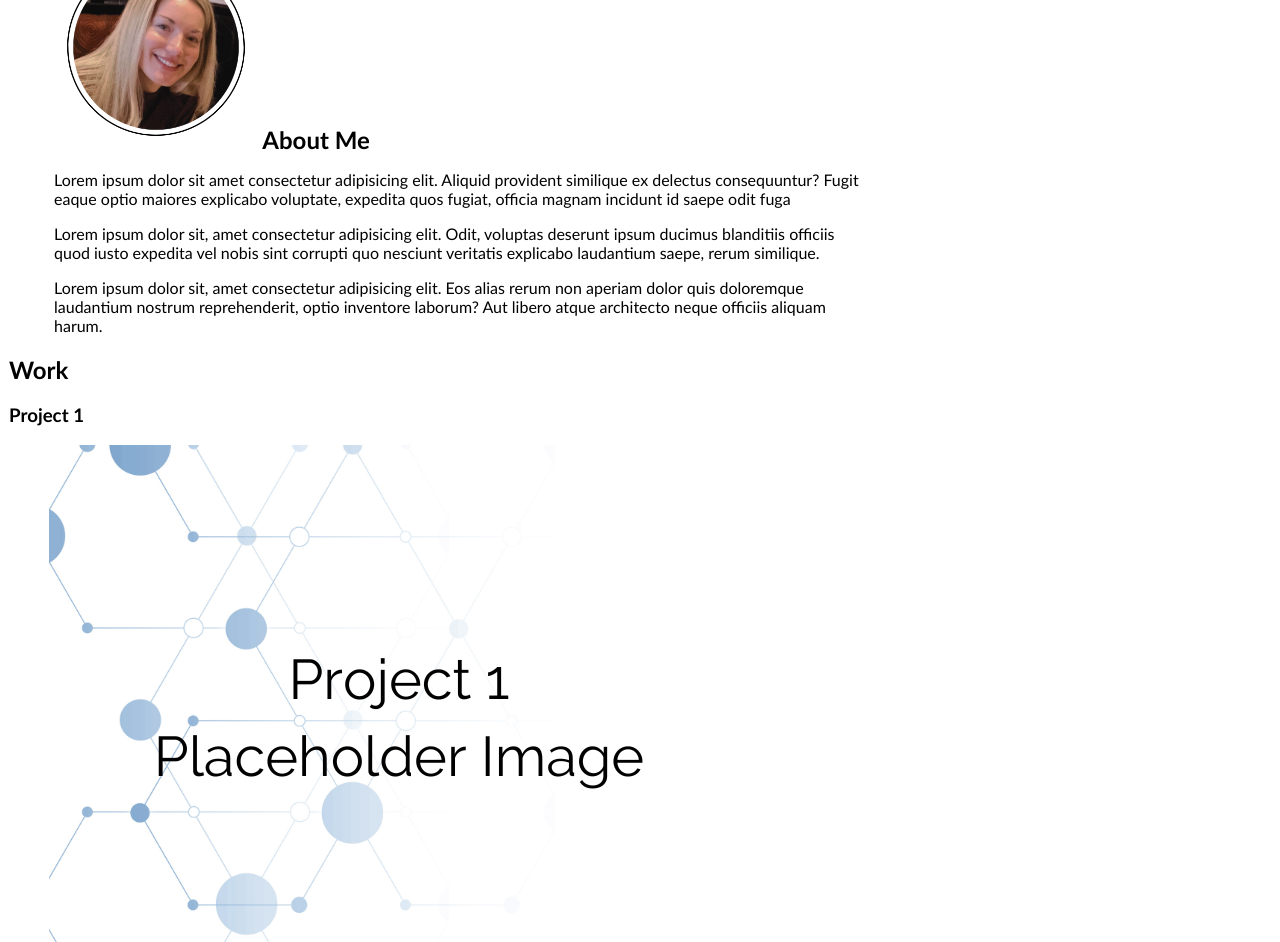
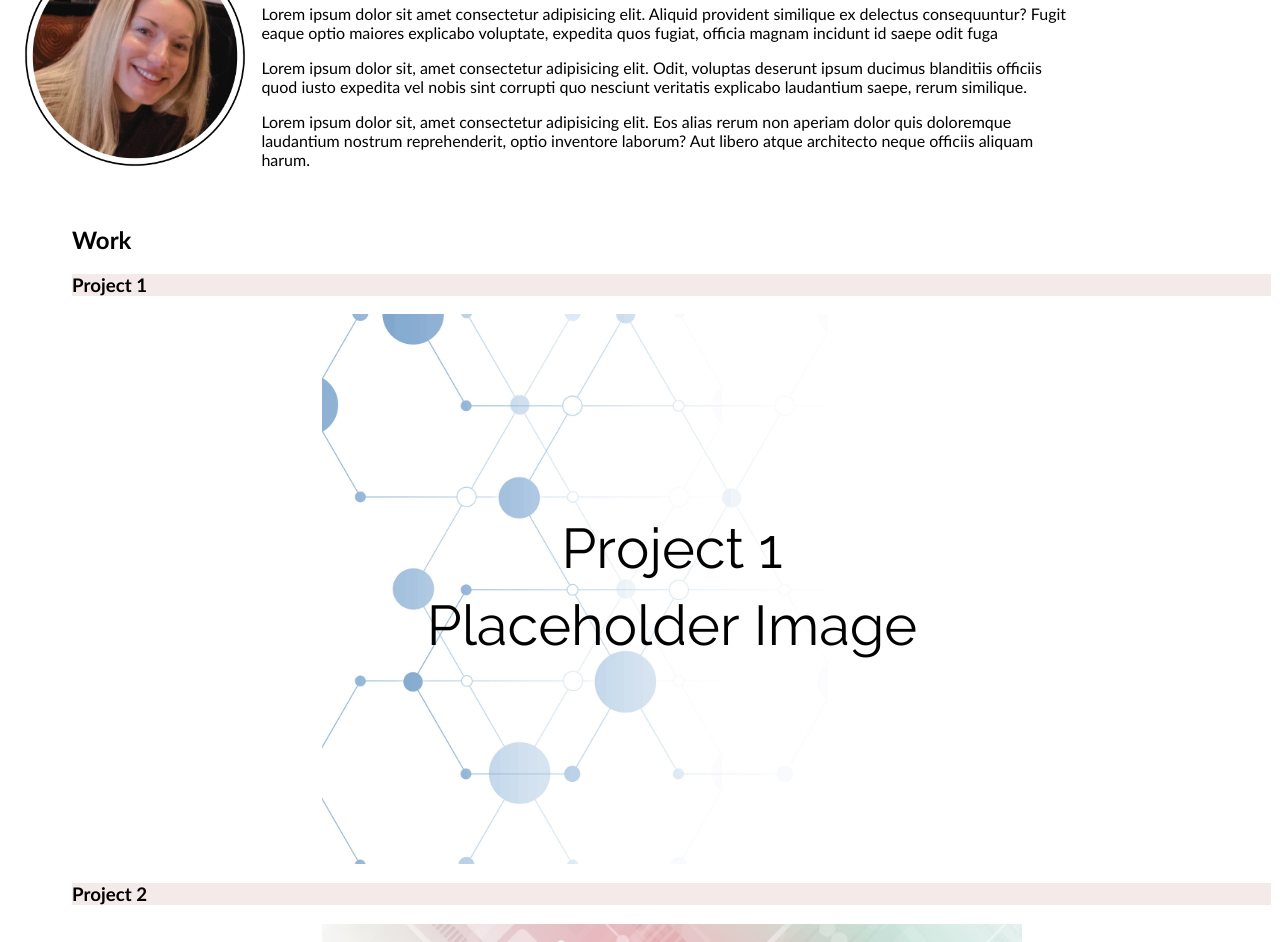
Before and after one commit to smdann/homework-professional-portfolio, a plain HTML site: page index.html in a window 1280 px wide. Shown: the part 164-1106 px from the top of the page. Drawn offline with Linux system fonts and the light colour scheme.

Commit message:
Added CSS selectors and properties to add to design of webpage.

```diff
--- a/assets/css/style.css
+++ b/assets/css/style.css
@@ -6,6 +6,13 @@
     font-family: 'Calibri', 'Tahoma', 'sans-serif'
 
 }
+
+h3 {
+    background-color: #F4EAE9;
+    color: black;
+
+}
+
 
 body {
     padding: 1px;
@@ -19,6 +26,7 @@ header {
     height: 75px;
     left: 0;
     top: 0;
+    z-index: 2;
 }
 
 #header-1 {
@@ -32,16 +40,16 @@ ul {
     overflow: hidden;
     position: absolute;
     top: 10px;
-    left: 60%;
+    left: 70%;
 }
 
 li {
+    display: inline;
     float: right;
     padding-right: 15px;
 }
 
 a {
-    display: inline-block;
     padding: 15px;
     background-color: #F4EAE9;
 }
@@ -56,19 +64,55 @@ a:visited {
 }
 
 /* About Me Section */
-.about-me {
-    padding-top: 100px;
-    padding-left: 45px;
-    padding-right: 400px;
+#about-me-header {
+    padding-top: 90px;
+    padding-left: 250px;
 }
 
-#about-me {
-    display: inline;
+.about-me {
+    text-align: left;
+}
+
+.about-paragraph {
+    padding-right: 200px;
+
 }
 
 #self-photo {
-    max-width: 25%;
+    max-width: 20%;
     height: auto;
+    padding-top: 65px;
+}
+
+/* .line-design {
+    border: 2px solid #F4EAE9;
+
+} */
+
+/* Work / Projects Section */
+.work-projects {
+    padding-left: 5%;
+    padding-top: 20px;
+}
+
+.work-image {
+    display: block;
+    max-width: 75%;
+    height: auto;
+    margin-left: auto;
+    margin-right: auto;
+}
+
+/* Contact Section */
+.contact-me {
+    background-color: #F4EAE9;
+    padding-left: 5%;
+    padding-top: 1%;
+}
+
+.contact-paragraph {
+    text-align: center;
+    color: white;
 }
 
 /* Footer */
--- a/index.html
+++ b/index.html
@@ -12,52 +12,55 @@
     <h1 id="header-1">Shannon Dann</h1>
       <nav class="nav-menu">
         <ul>
-          <li><a href="#about-me">About Me</a></li>
+          <li><a href="#resume">Resume</a></li>
+          <li><a href="#contact-me">Contact Me</a></li>
           <li><a href="#work-work">Work</a></li>
-          <li><a href="#contact-me">Contact Me</a></li>
-          <li><a href="#resume">Resume</a></li>
         </ul>
       </nav>
     </header>
 
+
+
   <main>
+
+
     <section class="about-me">
+      <img id="self-photo" src="./assets/images/self-photo.png" alt="Shannon Dann" style="float:left">
+      <h2 id="about-me-header">About Me</h2>
 
-      <img id="self-photo" src="./assets/images/self-photo.png" alt="Shannon Dann" >
+      <p class="about-paragraph">Lorem ipsum dolor sit amet consectetur adipisicing elit. Aliquid provident similique ex delectus consequuntur? Fugit eaque optio maiores explicabo voluptate, expedita quos fugiat, officia magnam incidunt id saepe odit fuga</p>
 
-      <h2 id="about-me">About Me</h2>
-      <p>Lorem ipsum dolor sit amet consectetur adipisicing elit. Aliquid provident similique ex delectus consequuntur? Fugit eaque optio maiores explicabo voluptate, expedita quos fugiat, officia magnam incidunt id saepe odit fuga</p>
+      <p class="about-paragraph">Lorem ipsum dolor sit, amet consectetur adipisicing elit. Odit, voluptas deserunt ipsum ducimus blanditiis officiis quod iusto expedita vel nobis sint corrupti quo nesciunt veritatis explicabo laudantium saepe, rerum similique.</p>
 
-      <p>Lorem ipsum dolor sit, amet consectetur adipisicing elit. Odit, voluptas deserunt ipsum ducimus blanditiis officiis quod iusto expedita vel nobis sint corrupti quo nesciunt veritatis explicabo laudantium saepe, rerum similique.</p>
+      <p class="about-paragraph">Lorem ipsum dolor sit, amet consectetur adipisicing elit. Eos alias rerum non aperiam dolor quis doloremque laudantium nostrum reprehenderit, optio inventore laborum? Aut libero atque architecto neque officiis aliquam harum.</p>
+    </section>
 
-      <p>Lorem ipsum dolor sit, amet consectetur adipisicing elit. Eos alias rerum non aperiam dolor quis doloremque laudantium nostrum reprehenderit, optio inventore laborum? Aut libero atque architecto neque officiis aliquam harum.</p>
-
-    </section>
+    <div class="line-design"></div>
 
     <section class="work-projects">
       <h2>Work</h2>
         <h3>Project 1</h3>
           <figure>
-            <img src="./assets/images/project-1-placeholder-image.png" alt="project 1 placeholder image" >
-            <figcaption>figure caption</figcaption>
+            <img class="work-image" src="./assets/images/project-1-placeholder-image.png" alt="project 1 placeholder image" >
+            <!-- <figcaption>figure caption</figcaption> -->
           </figure>
 
         <h3>Project 2</h3>
           <figure>
-            <img src="./assets/images/project-2-placeholder-image.png" alt="project 2 placeholder image" >
-            <figcaption>figure caption</figcaption>
+            <img class="work-image" src="./assets/images/project-2-placeholder-image.png" alt="project 2 placeholder image" >
+            <!-- <figcaption>figure caption</figcaption> -->
           </figure>
 
         <h3>Project 3</h3>
           <figure>
-            <img src="./assets/images/project-3-placeholder-image.png" alt="project 3 placeholder image" >
-            <figcaption>figure caption</figcaption>
+            <img class="work-image" src="./assets/images/project-3-placeholder-image.png" alt="project 3 placeholder image" >
+            <!-- <figcaption>figure caption</figcaption> -->
           </figure>
     </section>
 
     <section class="contact-me">
       <h2>Contact Me</h2>
-        <p>Email</p>
+        <p class="contact-paragraph"><a href="mailto:smdann17@gmail.com">Email</a></p>
     </section>
 
     <section class="work-history">
```
